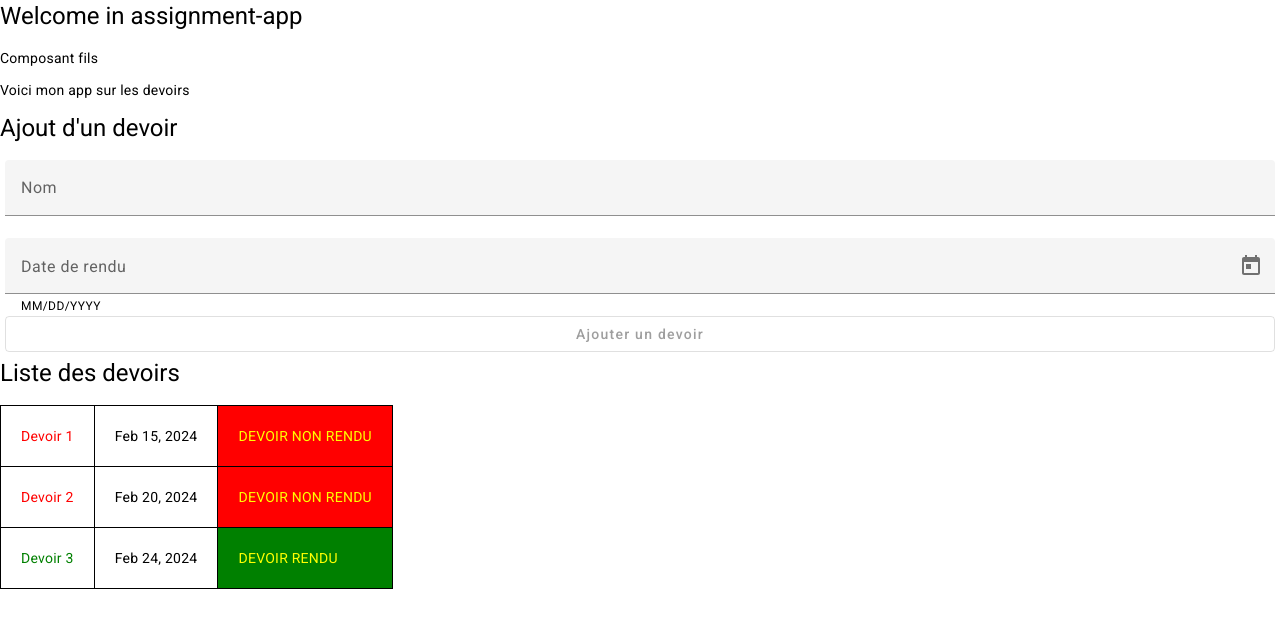
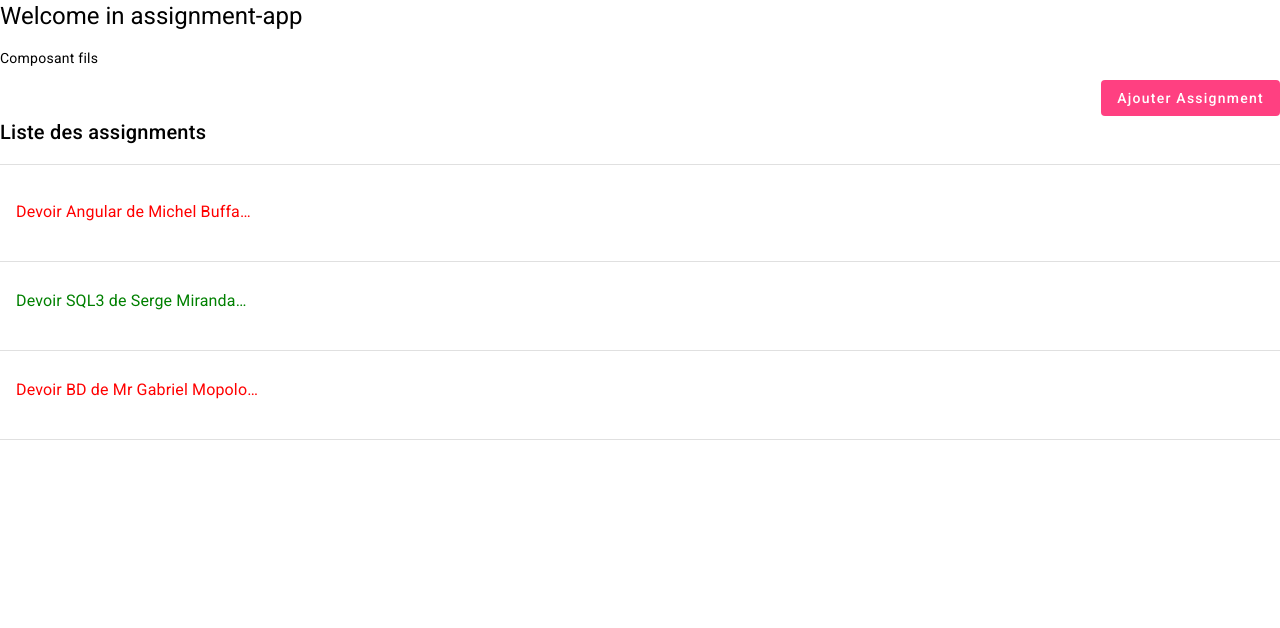
Before and after one commit to FiaritiaRahamison/coursAngular, an Angular app in the folder assignment-app/: page / in a window 1280 px wide. Shown: the top 628 px of the page. Built offline with nearby package versions, Linux system fonts and the light colour scheme.

Commit message:
Séparer add assignment et ajout de delete button.

```diff
--- a/assignment-app/src/app/app.component.ts
+++ b/assignment-app/src/app/app.component.ts
@@ -1,17 +1,22 @@
 import { Component } from '@angular/core';
 import { RouterOutlet } from '@angular/router';
+import { MatButtonModule } from '@angular/material/button';
+import { MatIconModule } from '@angular/material/icon';
+import { MatDividerModule } from '@angular/material/divider';
+
 import { AssignmentsComponent } from './assignments/assignments.component';
 
 @Component({
   selector: 'app-root',
   standalone: true,
-  imports: [
-    RouterOutlet,
-    AssignmentsComponent
-  ],
+  imports: [RouterOutlet, MatButtonModule, MatDividerModule,
+            MatIconModule,
+            AssignmentsComponent],
   templateUrl: './app.component.html',
   styleUrl: './app.component.css'
 })
 export class AppComponent {
   title = 'assignment-app';
+
+
 }
--- /dev/null
+++ b/assignment-app/src/app/assignments/add-assignment/add-assignment.component.css
@@ -0,0 +1,5 @@
+.form {
+  display:flex;
+  flex-direction: column;
+  margin:5px;
+}
--- /dev/null
+++ b/assignment-app/src/app/assignments/add-assignment/add-assignment.component.html
@@ -0,0 +1,38 @@
+<h1>Ajout d'un assignment</h1>
+<form
+  ngForm
+  #assignmentForm
+  (submit)="onSubmit($event); assignmentForm.reset()"
+  class="form"
+>
+  <mat-form-field>
+    <input
+      matInput
+      placeholder="Nom"
+      required
+      [(ngModel)]="nomAssignment"
+      name="nom"
+    />
+  </mat-form-field>
+
+  <mat-form-field>
+    <mat-label>Date de estRendu</mat-label>
+    <input
+      matInput
+      [matDatepicker]="picker"
+      [(ngModel)]="dateRendu"
+      name="date"
+    />
+    <mat-hint>dd/MM/YYYY</mat-hint>
+    <mat-datepicker-toggle matIconSuffix [for]="picker"></mat-datepicker-toggle>
+    <mat-datepicker #picker></mat-datepicker>
+  </mat-form-field>
+
+  <button
+    mat-stroked-button
+    color="primary"
+    [disabled]="nomAssignment == '' || dateRendu === undefined"
+  >
+    Ajouter un devoir
+  </button>
+</form>
--- /dev/null
+++ b/assignment-app/src/app/assignments/add-assignment/add-assignment.component.ts
@@ -0,0 +1,47 @@
+import { Component, EventEmitter, Output } from '@angular/core';
+import { FormsModule } from '@angular/forms';
+import { MatInputModule } from '@angular/material/input';
+import { MatButtonModule } from '@angular/material/button';
+import { MatFormFieldModule } from '@angular/material/form-field';
+import { MatDatepickerModule } from '@angular/material/datepicker';
+import {provideNativeDateAdapter} from '@angular/material/core';
+
+import { Assignment } from '../assignment.model';
+
+@Component({
+  selector: 'app-add-assignment',
+  standalone: true,
+  providers: [provideNativeDateAdapter()],
+  imports: [
+    FormsModule,
+    MatInputModule,
+    MatFormFieldModule,
+    MatDatepickerModule,
+    MatButtonModule,
+  ],
+  templateUrl: './add-assignment.component.html',
+  styleUrl: './add-assignment.component.css',
+})
+export class AddAssignmentComponent {
+  @Output()
+  nouvelAssignment = new EventEmitter<Assignment>();
+
+  // champs du formulaire
+  nomAssignment = '';
+  dateRendu = undefined;
+
+  onSubmit(event: any) {
+    if((this.nomAssignment == '') || (this.dateRendu === undefined)) return;
+
+    // on crée un nouvel assignment
+    let nouvelAssignment = new Assignment();
+    nouvelAssignment.nom = this.nomAssignment;
+    nouvelAssignment.dateRendu = this.dateRendu;
+    nouvelAssignment.estRendu = false;
+
+    // on le rajoute au tableau des assignments
+    //this.assignments.push(nouvelAssignment);
+    this.nouvelAssignment.emit(nouvelAssignment);
+  }
+
+}
--- a/assignment-app/src/app/assignments/assignment.model.ts
+++ b/assignment-app/src/app/assignments/assignment.model.ts
@@ -1,5 +1,5 @@
 export class Assignment {
     nom!: string;
-    dateRendu!: Date
-    estRendu!: boolean
+  dateRendu!: Date;
+  estRendu!: boolean;
 }
--- a/assignment-app/src/app/assignments/assignments.component.css
+++ b/assignment-app/src/app/assignments/assignments.component.css
@@ -4,16 +4,21 @@ table, tr, td {
     padding: 20px;
 }
 
-form {
-    display: flex;
-    flex-direction: column;
-    margin: 5px;
-}
-
-.rendu {
+.estRendu {
     color: green;
 }
 
 .nonRendu {
     color: red;
+  background-color: yellow;
+  border:2px dashed purple;
+  padding:5px;
 }
+.container {
+  display: flex;
+  flex-direction: column;
+}
+
+.btnAjout {
+  align-self: flex-end;
+}
--- a/assignment-app/src/app/assignments/assignments.component.html
+++ b/assignment-app/src/app/assignments/assignments.component.html
@@ -1,48 +1,58 @@
-<p>{{ titre }}</p>
+@if(formVisible) {
+<app-add-assignment
+  (nouvelAssignment)="ajouteAssignement($event)"
+></app-add-assignment>
+} @else {
+<div class="container">
+  <button mat-flat-button color="accent" (click)="onAddAssignmentBtnClick()"
+          class="btnAjout"
+  >
+    Ajouter Assignment
+  </button>
 
-<h1>Ajout d'un devoir</h1>
-<form ngForm #assignmentForm (submit)="onSubmit($event)">
-    <mat-form-field>
-        <input matInput [(ngModel)]="nomAssignment" placeholder="Nom"  name="nomAssignment">
-    </mat-form-field>
+  <h2>{{ titre }}</h2>
 
-    <mat-form-field>
-        <mat-label>Date de rendu</mat-label>
-        <input matInput [(ngModel)]="dateRendu" name="dateRendu" [matDatepicker]="picker">
-        <mat-hint>MM/DD/YYYY</mat-hint>
-        <mat-datepicker-toggle matIconSuffix [for]="picker"></mat-datepicker-toggle>
-        <mat-datepicker #picker></mat-datepicker>
-    </mat-form-field>
+  <mat-divider></mat-divider>
+  <mat-list>
+    @for(a of assignments; track a.nom) {
+    <mat-list-item (click)="assignmentClicke(a)">
+      <div [ngStyle]="{ color: a.estRendu ? 'green' : 'red' }">
+        <h3 matLine>{{ a.nom }}</h3>
+        <p matLine>estRendu: {{ a.estRendu }}</p>
+        <h3 matListItemTitle>{{ a.dateRendu | date }}</h3>
+        <p matListItemLine>{{ a.nom }} estRendu: {{ a.estRendu }}</p>
+      </div>
+    </mat-list-item>
+    <mat-divider></mat-divider>
+    }
+  </mat-list>
 
-    <button mat-stroked-button color="primary" [disabled]="nomAssignment=='' || dateRendu === undefined">Ajouter un devoir</button>
-</form>
+  <app-assignment-detail
+    [assignmentTransmis]="assignmentSelectionne"
+    (deleteAssignment)="onDeleteAssignment()"
+  ></app-assignment-detail>
+</div>
+}
 
-<h1>Liste des devoirs</h1>
+<!--
+<p>Avec Angular supérieur à la version 17</p>
 <table>
     <tbody>
-        @for (assignment of assignments; track assignment.nom) {
+    @for (a of assignments; track a.nom) {
+      <div [ngStyle]="{'color':getColor(a)}">
+      @if(a.estRendu) {
+        <tr>
+          <td>{{ a.nom }}</td>
+          <td>{{ a.dateRendu|date }}</td>
+          <td>{{ a.estRendu }}</td>
+        </tr>
+      } @else {
             <tr>
-                <td [ngClass] = "{'rendu': assignment.estRendu, 'nonRendu':!assignment.estRendu }" (click)="assignmentClick(assignment)">
-                    {{ assignment.nom }}
-                </td>
-                <td>{{ assignment.dateRendu | date}}</td>
-
-                <td appRendu [ngStyle] = "{'background-color': assignment.estRendu ? 'green' :'red' }">
-                    @if (assignment.estRendu) {
-                        DEVOIR RENDU
+          <td>{{ a.nom }} NON RENDU !!!!</td>
+        </tr>
                     }
-                    @else {
-                        DEVOIR NON RENDU
-                    }
-                </td>
-
-            </tr>
+    </div>
         }
     </tbody>
 </table>
-
-<!-- @if(assignmentSelected) {
-    <h2>assignment clické: {{assignmentSelectionne.name}}</h2>
-} -->
-
-<app-assignment-detail [assignmentTransmis]="assignmentSelectionne"></app-assignment-detail>
+-->
--- a/assignment-app/src/app/assignments/assignments.component.ts
+++ b/assignment-app/src/app/assignments/assignments.component.ts
@@ -1,75 +1,84 @@
-import { Component } from '@angular/core';
+import { Component, OnInit } from '@angular/core';
 import { CommonModule } from '@angular/common';
-import { FormsModule } from '@angular/forms';
+
+import { MatListModule } from '@angular/material/list';
 import { MatButtonModule } from '@angular/material/button';
-import { MatInputModule } from '@angular/material/input';
-import { MatDatepickerModule } from '@angular/material/datepicker';
-import { MatFormFieldModule } from '@angular/material/form-field';
-import {provideNativeDateAdapter} from '@angular/material/core';
 
-import { RenduDirective } from '../shared/rendu.directive';
+import { RenduDirective } from "../shared/rendu.directive";
 import { Assignment } from './assignment.model';
 import { AssignmentDetailComponent } from './assignment-detail/assignment-detail.component';
+import { AddAssignmentComponent } from "./add-assignment/add-assignment.component";
 
 @Component({
   selector: 'app-assignments',
   standalone: true,
-  imports: [
-    CommonModule,
-    RenduDirective,
-    FormsModule,
-    MatButtonModule,
-    MatInputModule,
-    MatDatepickerModule,
-    MatFormFieldModule,
-    AssignmentDetailComponent
-  ],
+    providers: [],
   templateUrl: './assignments.component.html',
   styleUrl: './assignments.component.css',
-  providers: [provideNativeDateAdapter()],
+    imports: [CommonModule, MatButtonModule, MatListModule, RenduDirective, AssignmentDetailComponent,
+      AddAssignmentComponent]
 })
-export class AssignmentsComponent {
-  titre = "Voici mon app sur les devoirs";
+export class AssignmentsComponent implements OnInit {
+  titre = 'Liste des assignments';
+  formVisible=false;
+
+  // Mémorisation de l'assignment cliqué
+  assignmentSelectionne:Assignment | undefined;
+
+
   assignments: Assignment[] = [
     {
-      nom: "Devoir 1",
+      nom:"Devoir Angular de Michel Buffa",
       dateRendu: new Date("2024-02-15"),
-      estRendu: false
+      estRendu:false
     },
     {
-      nom: "Devoir 2",
-      dateRendu: new Date("2024-02-20"),
-      estRendu: false
+      nom:"Devoir SQL3 de Serge Miranda",
+      dateRendu: new Date("2024-01-15"),
+      estRendu:true
     },
     {
-      nom: "Devoir 3",
-      dateRendu: new Date("2024-02-24"),
-      estRendu: true
+      nom:"Devoir BD de Mr Gabriel Mopolo",
+      dateRendu: new Date("2024-03-01"),
+      estRendu:false
     }
   ];
-  nomAssignment: string = "";
-  dateRendu = undefined;
-assignmentSelectionne: Assignment|undefined;
 
-  onSubmit(event: any) {
-    if ((this.nomAssignment == '') || (this.dateRendu === undefined)) return;
-
-    console.log("NOM ASSIGNMENT = " + this.nomAssignment);
-    console.log("DATE RENDU = " + this.dateRendu);
-
-    const newAssignment = {
-      nom: this.nomAssignment,
-      estRendu: false,
-      dateRendu: this.dateRendu
-    };
-
-    console.log(newAssignment)
-    this.assignments.push(newAssignment);
+  getColor(a:any) {
+    return a.estRendu ? 'green' : 'red';
   }
 
-  assignmentClick(assignment: Assignment) {
-    console.log("CLICK SUR " + assignment.nom);
+  ngOnInit() {
+    // appelée une seule fois à la création du composant
+    // on active le bouton au bout de 3 secondes
+    /*
+    setTimeout(() => {
+      this.boutonActive=true;
+    }, 3000);
+    */
+  }
 
-    this.assignmentSelectionne = assignment;
+
+  assignmentClicke(a:Assignment) {
+    console.log("Assignment cliqué: " + a.nom);
+
+    this.assignmentSelectionne = a;
+  }
+
+  onAddAssignmentBtnClick() {
+    this.formVisible = true;
+  }
+
+  ajouteAssignement(event:Assignment) {
+    this.assignments.push(event);
+    this.formVisible = false;
+  }
+
+  onDeleteAssignment() {
+    if (this.assignmentSelectionne) {
+      let pos = this.assignments.indexOf(this.assignmentSelectionne);
+      this.assignments.splice(pos, 1);
+      this.assignmentSelectionne = undefined;
+    }
   }
 }
```
Also changed, not shown: assignment-app/src/app/assignments/assignment-detail/assignment-detail.component.html (+20 -8 lines), assignment-app/src/app/assignments/assignment-detail/assignment-detail.component.ts (+16 -9 lines).
